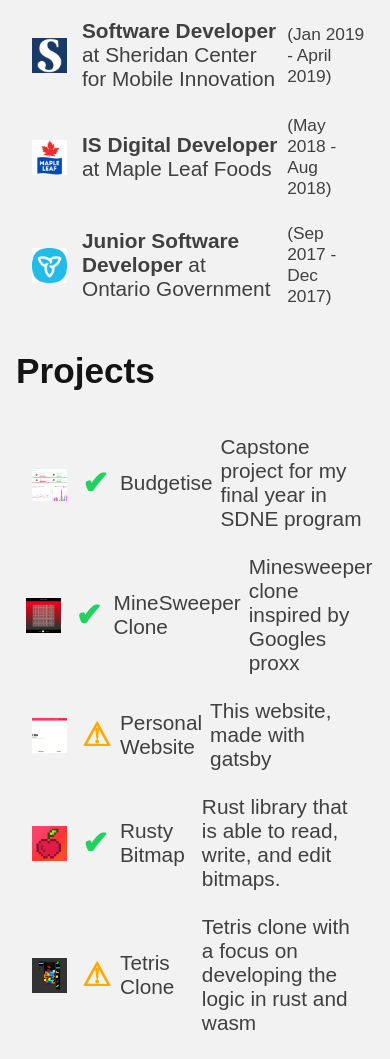
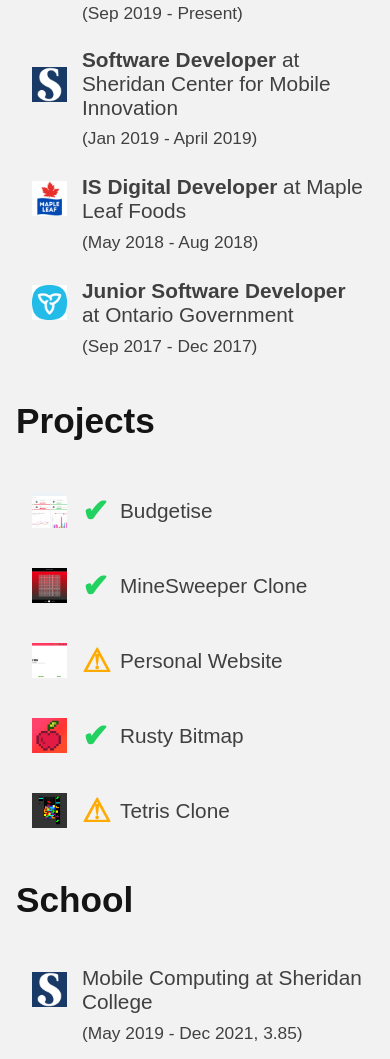
Before and after one commit to AlecDivito/web-resume, a Gatsby site: page / in a window 390 px wide. Shown: the part 1005-2064 px from the top of the page. Built offline with nearby package versions, Linux system fonts and the light colour scheme; Gatsby itself is replaced by a stand-in of ours.

Commit message:
finished mobile version of index page

```diff
--- a/src/components/layout.scss
+++ b/src/components/layout.scss
@@ -11,6 +11,13 @@
     width: 100%;
     height: 100%;
     z-index: 0;
+}
+
+@media (max-width: $tablet-large) {
+    .mobile--hidden {
+        display: none;
+        opacity: 0;
+    }
 }
 
 .link {
--- a/src/pages/index.js
+++ b/src/pages/index.js
@@ -237,7 +237,7 @@
                 <Img fluid={p.image.childImageSharp.fluid} alt={p.company} />
                 <strong className={`home--projects__item--${p.stage[0]}`}>{p.stage[0]}</strong>
                 <span>{p.title}</span>
-                <span>{p.shortDescription}</span>
+                <span className="mobile--hidden">{p.shortDescription}</span>
                 {/* {(p.blogPost)
                   ? <Link link={p.blogPost} className="link--button">Read More</Link>
                   : null
--- a/src/pages/index.scss
+++ b/src/pages/index.scss
@@ -83,8 +83,7 @@
                 font-size: 1.3rem;
                 display: grid;
                 grid-template-rows: 1fr;
-                grid-column-gap: 8px;
-                grid-row-gap: 0px;
+                grid-gap: 8px;
                 align-items: center;
                 justify-content: center;
 
@@ -143,3 +142,33 @@
         }
     }
 }
+
+@media (max-width: $tablet-large) {
+    .home {
+        &--school {
+            &__item {
+                grid-template-columns: 50px 1fr;
+
+                small {
+                    grid-column: 2;
+                }
+            }
+        }
+
+        &--projects {
+            &__item {
+                grid-template-columns: 50px 30px 1fr;
+            }
+        }
+
+        &--work {
+            &__item {
+                grid-template-columns: 50px 1fr;
+
+                small {
+                    grid-column: 2;
+                }
+            }
+        }
+    }
+}
```
